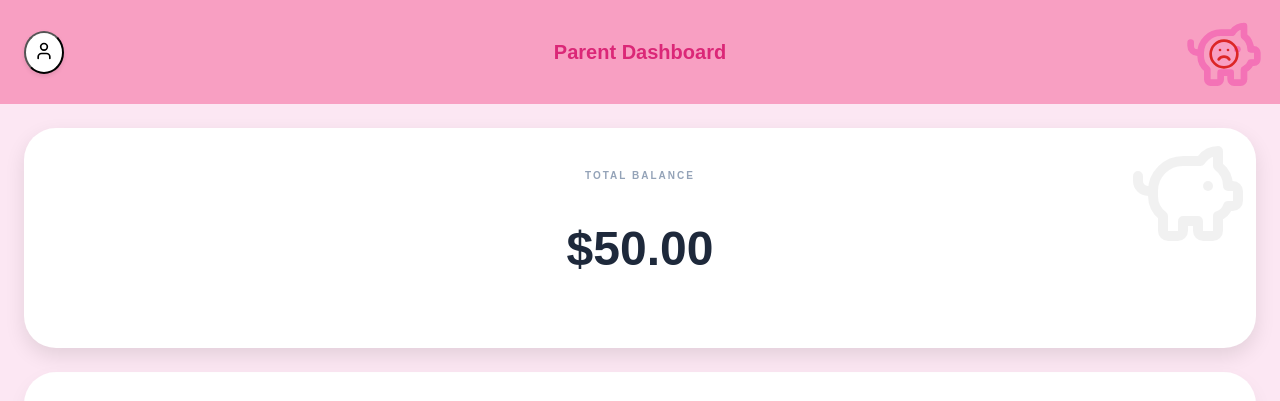
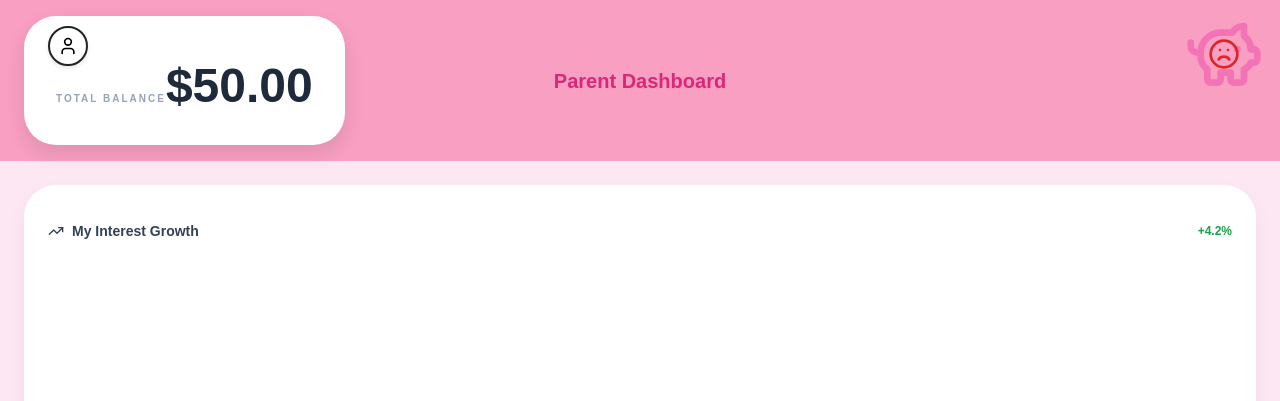
Before and after one commit to WendyShen-2005/PiggyKidsApp-ElleHacks2026, a React (Create React App) app in the folder piggyhacks/: page /parent-dashboard in a window 1280 px wide. Shown: the top 401 px of the page. Built offline with nearby package versions, Linux system fonts and the light colour scheme; no server answers.

Commit message:
edit header of parent dashboard

```diff
--- a/piggyhacks/src/route/parentsDashboard.jsx
+++ b/piggyhacks/src/route/parentsDashboard.jsx
@@ -36,7 +36,6 @@ export default function ParentDashboard() {
   const [editExpense, setEditExpense] = useState(null);
 
   const [newTask, setNewTask] = useState(null);
-
 
   const [menuOpen, setMenuOpen] = useState(null);
   const [editTask, setEditTask] = useState(null); // task being edited
@@ -131,22 +130,34 @@ export default function ParentDashboard() {
   return (
     <div className="parent-container">
       {/* Header */}
+      {/* Header */}
       <header className="parent-header">
-        <button onClick={() => navigate("/")} className="profile-btn">
-          <User size={20} />
-        </button>
+        {/* LEFT */}
+        <div className="header-left">
+          <div className="balance-card">
+            {/* Move the profile button inside here */}
+            <button onClick={() => navigate("/")} className="profile-btn">
+              <User size={20} />
+            </button>
+
+            <div className="balance-info">
+              <span className="balance-label">TOTAL BALANCE</span>
+              <span className="balance-amount">${balance.toFixed(2)}</span>
+            </div>
+          </div>
+        </div>
+
+        {/* CENTER */}
         <h2 className="header-title">Parent Dashboard</h2>
-        {/* <div className="kids-avatar"></div> */}
-        <TaskPiggy tasks={tasks} />
+
+        {/* RIGHT */}
+        <div className="header-right">
+          <TaskPiggy tasks={tasks} />
+        </div>
       </header>
 
       <main className="parent-main">
         {/* Balance */}
-        <section className="balance-card">
-          <p className="balance-label">Total Balance</p>
-          <h2 className="balance-amount">${balance.toFixed(2)}</h2>
-          <PiggyBank size={120} className="balance-bg-icon" />
-        </section>
 
         {/* Interest Graph */}
         <div className="interest-card">
@@ -193,12 +204,14 @@ export default function ParentDashboard() {
             >
               <Plus size={16} /> Add Task
             </button>
-
           </div>
 
           <div className="task-notes">
             {tasks.slice(0, 4).map((task) => (
-              <div key={task.id} className={`task-note ${task.completed ? "completed" : ""}`}>
+              <div
+                key={task.id}
+                className={`task-note ${task.completed ? "completed" : ""}`}
+              >
                 <div className="thumbtack"></div>
 
                 {/* 3-dot menu */}
@@ -535,7 +548,6 @@ export default function ParentDashboard() {
         setNewTask={setNewTask}
         onTaskAdded={() => fetchTasks()}
       />
-
     </div>
   );
 }
--- a/piggyhacks/src/style/parentDashboard.css
+++ b/piggyhacks/src/style/parentDashboard.css
@@ -5,33 +5,100 @@
   padding-bottom: 5rem;
 }
 
+/* .parent-header {
+  position: sticky;
+  top: 0;
+  z-index: 10;
+
+  display: flex;
+  align-items: center;
+
+  padding: 1rem 1.5rem;
+  background-color: rgba(248, 158, 193, 0.982);
+} */
 .parent-header {
-  position: relative;          /* needed for absolute positioning */
+  position: sticky;
+  top: 0;
+  z-index: 10;
+
+  /* Flexbox remains to align the left and right containers */
   display: flex;
-  justify-content: center;     /* center the title */
   align-items: center;
-  padding: 1.5rem;
+  justify-content: space-between;
+
+  padding: 1rem 1.5rem;
   background-color: rgba(248, 158, 193, 0.982);
-  /* backdrop-filter: blur(10px); */
-  top: 0;
-  position: sticky;
-  z-index: 10;
+
+  /* Crucial: establishes a reference point for the absolute title */
+  position: relative;
+  min-height: 80px; /* Adjust based on your card height */
+}
+.header-left {
+  display: flex;
+  align-items: center;
+  gap: 0.75rem;
 }
 
+.balance-card {
+  position: relative; /* Required for absolute positioning of the button */
+  background: white;
+  padding: 5px 5px;
+  border-radius: 10px;
+  display: flex;
+  flex-direction: column;
+  align-items: center;
+  box-shadow: 0 4px 10px rgba(0, 0, 0, 0.1);
+}
 
 .profile-btn {
   position: absolute;
-  left: 1.5rem;                /* pinned to left */
-  background: white;
-  padding: 0.5rem;
+  top: 10px;
+  left: 10px;
+  background: none;
+  border: 2px solid #272222;
   border-radius: 50%;
-  box-shadow: 0 2px 4px rgba(0,0,0,0.1);
+  padding: 5px;
+  cursor: pointer;
+  display: flex;
+  align-items: center;
+  justify-content: center;
 }
 
-.header-title {
+.balance-info {
+  text-align: center;
+  margin-top: 10px; /* Give space for the button area */
+}
+
+.balance-label {
+  font-size: 12px;
+  color: #888;
+  letter-spacing: 1px;
+}
+
+.balance-amount {
+  font-size: 32px;
+  font-weight: bold;
+  color: #1a2a44;
+}
+/* .header-title {
+  margin-left: auto;
+  margin-right: auto;
   font-weight: 900;
   font-size: 1.25rem;
   color: #db2777;
+} */
+.header-title {
+  /* Absolute positioning takes it out of the flex flow */
+  position: absolute;
+  left: 50%;
+  top: 50%;
+  transform: translate(-50%, -50%);
+
+  margin: 0; /* Remove auto margins */
+  font-weight: 900;
+  font-size: 1.25rem;
+  color: #db2777;
+  white-space: nowrap; /* Prevents title from wrapping */
 }
 
 .logout-btn {
@@ -39,7 +106,7 @@
   padding: 0.5rem 1rem;
   border-radius: 1rem;
   font-weight: 700;
-  box-shadow: 0 2px 4px rgba(0,0,0,0.1);
+  box-shadow: 0 2px 4px rgba(0, 0, 0, 0.1);
 }
 .see-more-btn {
   background-color: #6366f1;
@@ -59,16 +126,16 @@
 }
 
 /* Balance Card */
-.balance-card {
-  position: relative;
+/* .balance-card {
   background: white;
-  border-radius: 2rem;
-  padding: 2rem;
-  text-align: center;
-  box-shadow: 0 8px 20px rgba(0,0,0,0.1);
-}
+  border-radius: 0.75rem;
+  padding: 0.5rem 0.75rem;
+  min-width: 130px;
 
-.balance-label {
+  text-align: left;
+  box-shadow: 0 4px 12px rgba(0, 0, 0, 0.12); */
+/* } */
+/* .balance-label {
   font-size: 10px;
   font-weight: bold;
   text-transform: uppercase;
@@ -78,10 +145,19 @@
 }
 
 .balance-amount {
-  font-size: 3rem;
+  font-size: 1.5rem;
   font-weight: 900;
   color: #1e293b;
+} */
+ /* .balance-label {
+  font-size: 0.6rem;
+  font-weight: 700;
+  text-transform: uppercase;
+  letter-spacing: 0.12em;
+  color: #94a3b8;
 }
+
+
 .task-notes {
   display: flex;
   flex-wrap: wrap;
@@ -246,7 +322,7 @@
   background: white;
   padding: 1rem;
   border-radius: 2rem;
-  box-shadow: 0 8px 20px rgba(0,0,0,0.05);
+  box-shadow: 0 8px 20px rgba(0, 0, 0, 0.05);
   display: flex;
   flex-direction: column;
   gap: 0.5rem;
@@ -324,7 +400,7 @@
   background: white;
   padding: 0.5rem 1rem;
   border-radius: 1rem;
-  box-shadow: 0 4px 10px rgba(0,0,0,0.05);
+  box-shadow: 0 4px 10px rgba(0, 0, 0, 0.05);
 }
 
 .expense-amount {
```
